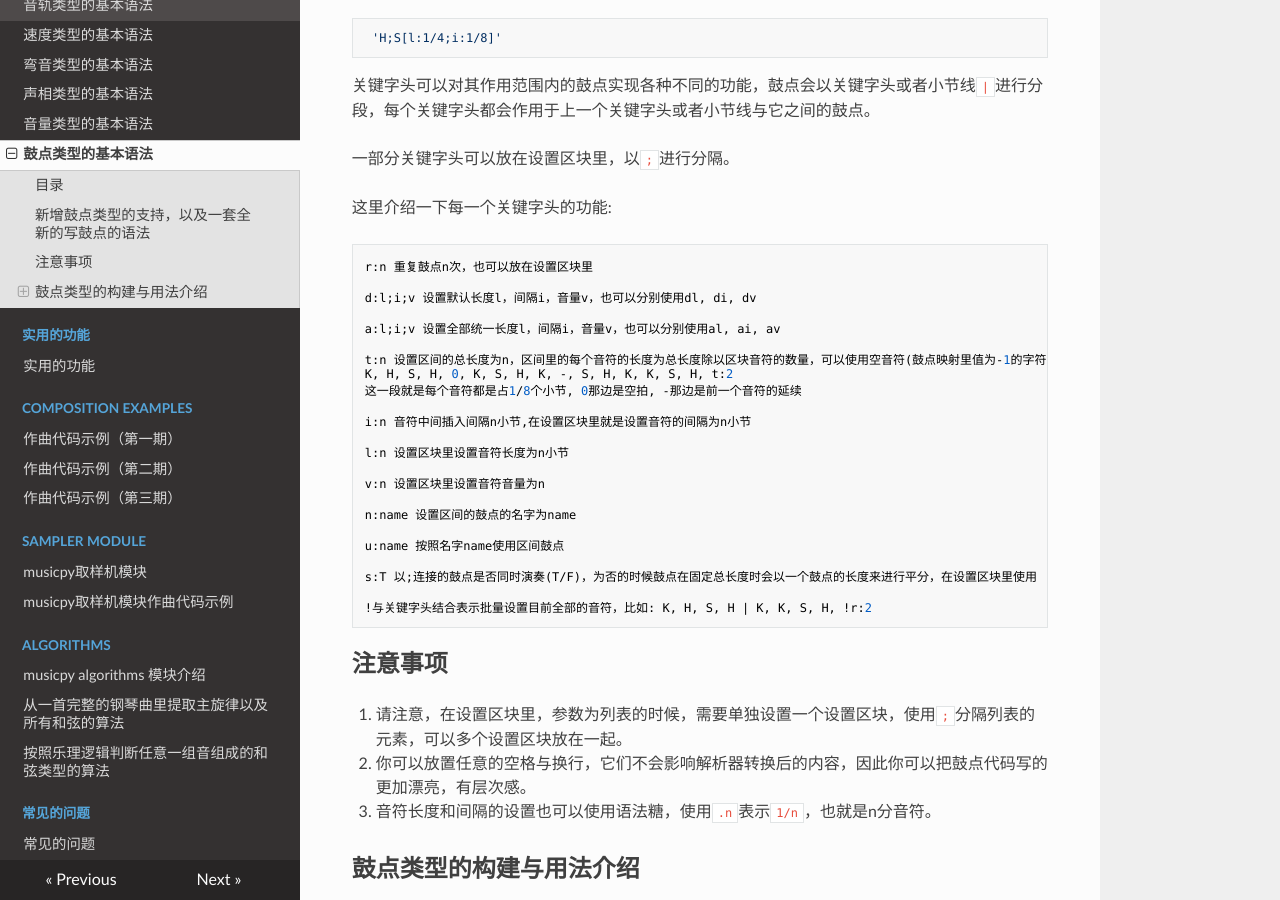
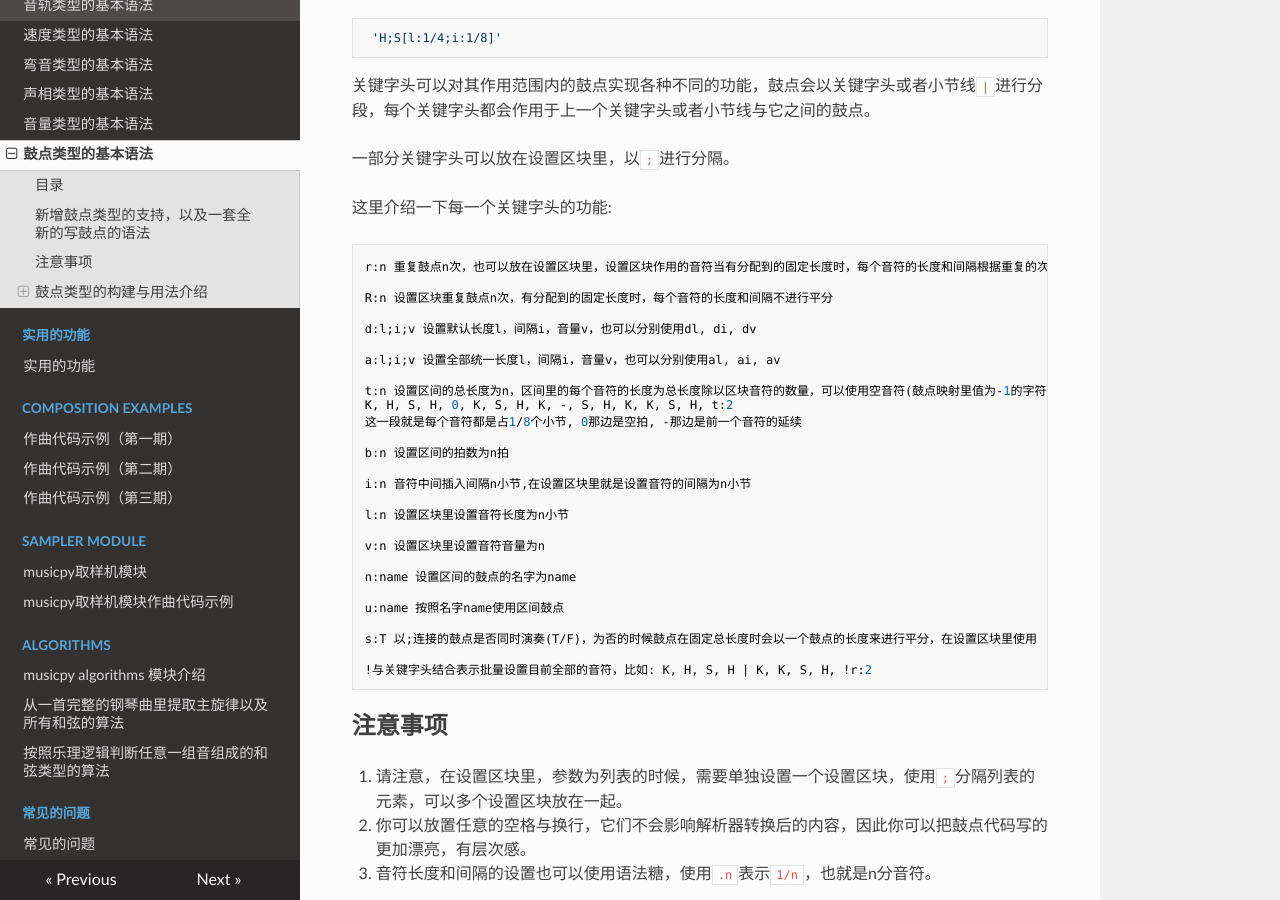
Before and after one commit to Rainbow-Dreamer/musicpy_docs_zh_CN, an MkDocs documentation site: the page built from docs/Basic syntax of drum type.md, in a window 1280 px wide and 900 px high, scrolled down 1988 px. Built offline with MkDocs 1.6.1, drawn with Linux system fonts in a browser that asks for light colours; nearby versions of some CDN libraries.

Commit message:
Update Basic syntax of drum type.md

````diff
--- a/docs/Basic syntax of drum type.md
+++ b/docs/Basic syntax of drum type.md
@@ -98,7 +98,9 @@ drum_mapping2 = {
 这里介绍一下每一个关键字头的功能:
 
 ```python
-r:n 重复鼓点n次，也可以放在设置区块里
+r:n 重复鼓点n次，也可以放在设置区块里，设置区块作用的音符当有分配到的固定长度时，每个音符的长度和间隔根据重复的次数平分
+
+R:n 设置区块重复鼓点n次，有分配到的固定长度时，每个音符的长度和间隔不进行平分
 
 d:l;i;v 设置默认长度l，间隔i，音量v，也可以分别使用dl, di, dv
 
@@ -107,6 +109,8 @@ a:l;i;v 设置全部统一长度l，间隔i，音量v，也可以分别使用al,
 t:n 设置区间的总长度为n，区间里的每个音符的长度为总长度除以区块音符的数量，可以使用空音符(鼓点映射里值为-1的字符)和延续音符(鼓点映射里值为-2的字符)进行占位，比如
 K, H, S, H, 0, K, S, H, K, -, S, H, K, K, S, H, t:2
 这一段就是每个音符都是占1/8个小节, 0那边是空拍, -那边是前一个音符的延续
+
+b:n 设置区间的拍数为n拍
 
 i:n 音符中间插入间隔n小节,在设置区块里就是设置音符的间隔为n小节
 
````
